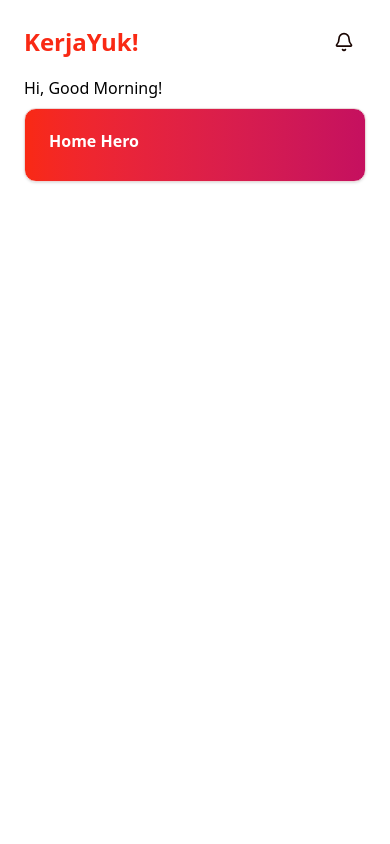
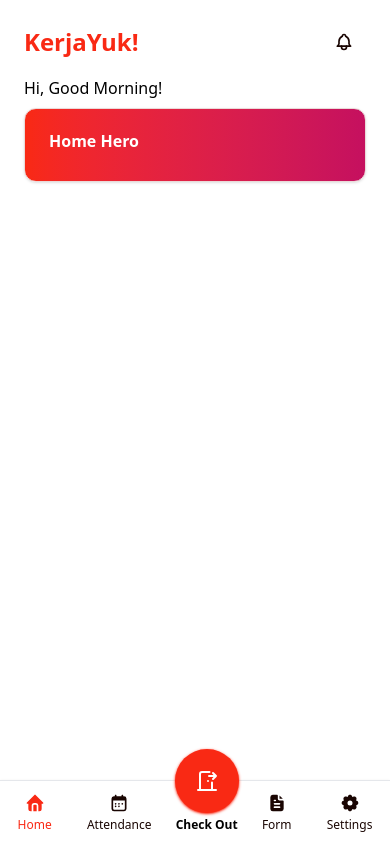
Before and after one commit to aldiero141/kerja-yuk, a React (Vite) app: page /home in a window 390 px wide. Built offline with nearby package versions, Linux system fonts and the light colour scheme.

Commit message:
feat: mobile footer

```diff
--- /dev/null
+++ b/src/components/home-page/HomeFooter.tsx
@@ -0,0 +1,99 @@
+import { Button } from "@/components/ui/button";
+import {
+  IconCalendarWeekFilled,
+  IconDoorExit,
+  IconFileTextFilled,
+  IconHomeFilled,
+  IconSettingsFilled,
+} from "@tabler/icons-react";
+import { useLocation } from "react-router";
+import { NavLink } from "react-router";
+
+export default function HomeFooter() {
+  const { pathname } = useLocation();
+  return (
+    <nav className="fixed bottom-0 max-w-md z-50 flex h-16 w-full items-center justify-around bg-white border-t border-gray-200 shadow-sm ">
+      <NavLink to="/home">
+        <Button
+          variant="ghost"
+          className="flex flex-col items-center justify-center gap-1 py-6"
+        >
+          <IconHomeFilled
+            className={pathname === "/home" ? "size-5 text-primary" : "size-5"}
+          />
+          <p
+            className={
+              pathname === "/home" ? "text-xs text-primary" : "text-xs"
+            }
+          >
+            Home
+          </p>
+        </Button>
+      </NavLink>
+      <NavLink to="/attendance">
+        <Button
+          variant="ghost"
+          className="flex flex-col items-center justify-center gap-1 py-6"
+        >
+          <IconCalendarWeekFilled
+            className={
+              pathname === "/attendance" ? "size-5 text-primary" : "size-5"
+            }
+          />
+          <p
+            className={
+              pathname === "/attendance" ? "text-xs text-primary" : "text-xs"
+            }
+          >
+            Attendance
+          </p>
+        </Button>
+      </NavLink>
+      <div className="flex flex-col items-center justify-start gap-1 py-6 mb-11">
+        <Button
+          variant="default"
+          className="flex flex-col items-center justify-center w-16 h-16 rounded-full shadow-sm shadow-primary"
+        >
+          <IconDoorExit className="size-6 text-white" />
+        </Button>
+        <p className="text-xs text-black font-semibold">Check Out</p>
+      </div>
+      <NavLink to="/form">
+        <Button
+          variant="ghost"
+          className="flex flex-col items-center justify-center gap-1 py-6"
+        >
+          <IconFileTextFilled
+            className={pathname === "/form" ? "size-5 text-primary" : "size-5"}
+          />
+          <p
+            className={
+              pathname === "/form" ? "text-xs text-primary" : "text-xs"
+            }
+          >
+            Form
+          </p>
+        </Button>
+      </NavLink>
+      <NavLink to="/settings">
+        <Button
+          variant="ghost"
+          className="flex flex-col items-center justify-center gap-1 py-6"
+        >
+          <IconSettingsFilled
+            className={
+              pathname === "/settings" ? "size-5 text-primary" : "size-5"
+            }
+          />
+          <p
+            className={
+              pathname === "/settings" ? "text-xs text-primary" : "text-xs"
+            }
+          >
+            Settings
+          </p>
+        </Button>
+      </NavLink>
+    </nav>
+  );
+}
--- a/src/components/home-page/HomeHeader.tsx
+++ b/src/components/home-page/HomeHeader.tsx
@@ -1,5 +1,5 @@
 import { Button } from "@/components/ui/button";
-import { Bell } from "lucide-react";
+import { IconBell } from "@tabler/icons-react";
 
 export default function HomeHeader() {
   return (
@@ -7,7 +7,7 @@ export default function HomeHeader() {
       <h1 className="text-2xl font-bold text-primary">KerjaYuk!</h1>
       <div>
         <Button variant="ghost">
-          <Bell className="size-5" />
+          <IconBell className="size-5" />
         </Button>
       </div>
     </nav>
--- a/src/components/layouts/MobileLayout.tsx
+++ b/src/components/layouts/MobileLayout.tsx
@@ -1,9 +1,13 @@
 import { Outlet } from "react-router";
+import HomeFooter from "../home-page/HomeFooter";
 
 export default function DashboardLayout() {
   return (
-    <div className="mx-auto w-full h-full p-6 bg-white max-w-md min-h-screen shadow-sm">
-      <Outlet />
+    <div className="mx-auto w-full h-full pt-6 bg-white max-w-md shadow-sm flex flex-col justify-between">
+      <div className="flex flex-col gap-2 w-full px-6 min-h-[calc(100vh-1.5rem)]">
+        <Outlet />
+      </div>
+      <HomeFooter />
     </div>
   );
 }
--- /dev/null
+++ b/src/pages/Attendance.tsx
@@ -0,0 +1,3 @@
+export default function AttendancePage() {
+  return <div>Attendance Page</div>;
+}
--- /dev/null
+++ b/src/pages/Form.tsx
@@ -0,0 +1,3 @@
+export default function FormPage() {
+  return <div>Form Page</div>;
+}
--- a/src/pages/Home.tsx
+++ b/src/pages/Home.tsx
@@ -3,7 +3,7 @@ import HomeHero from "@/components/home-page/HomeHero";
 
 export default function HomePage() {
   return (
-    <div className="flex flex-col gap-2">
+    <div className="flex flex-col  gap-2 min-h-[calc(100vh-1.5rem)]">
       <HomeHeader />
       <HomeHero />
     </div>
--- /dev/null
+++ b/src/pages/Settings.tsx
@@ -0,0 +1,3 @@
+export default function SettingsPage() {
+  return <div>Settings Page</div>;
+}
--- a/src/routes/index.tsx
+++ b/src/routes/index.tsx
@@ -4,6 +4,9 @@ import NotFound from "../pages/NotFound";
 import Home from "../pages/Home";
 import Notification from "../pages/Notification";
 import MobileLayout from "../components/layouts/MobileLayout";
+import Attendance from "../pages/Attendance";
+import Form from "../pages/Form";
+import Settings from "../pages/Settings";
 
 const router = createBrowserRouter([
   { path: "*", element: <NotFound /> },
@@ -14,6 +17,9 @@ const router = createBrowserRouter([
     children: [
       { path: "/home", element: <Home /> },
       { path: "/notification", element: <Notification /> },
+      { path: "/attendance", element: <Attendance /> },
+      { path: "/form", element: <Form /> },
+      { path: "/settings", element: <Settings /> },
     ],
   },
 ]);
--- a/tsconfig.app.json
+++ b/tsconfig.app.json
@@ -28,5 +28,5 @@
     "noFallthroughCasesInSwitch": true,
     "noUncheckedSideEffectImports": true
   },
-  "include": ["src"]
+  "include": ["src", "src/pages/.tsx"]
 }
```
